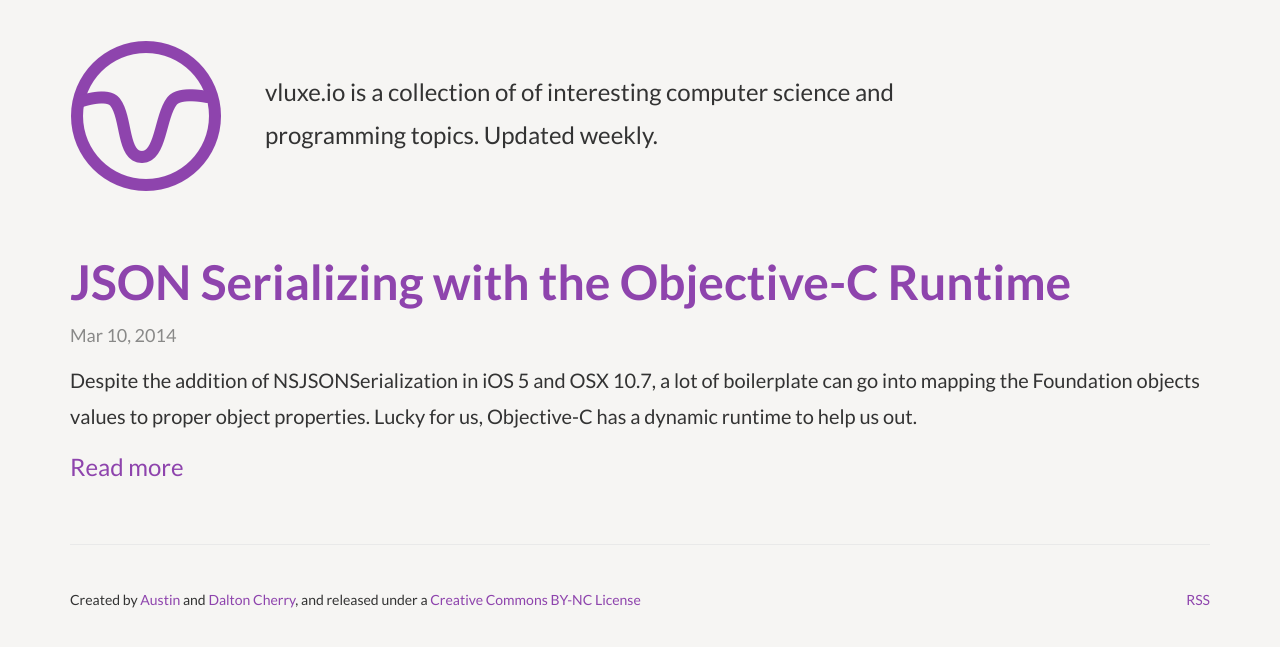
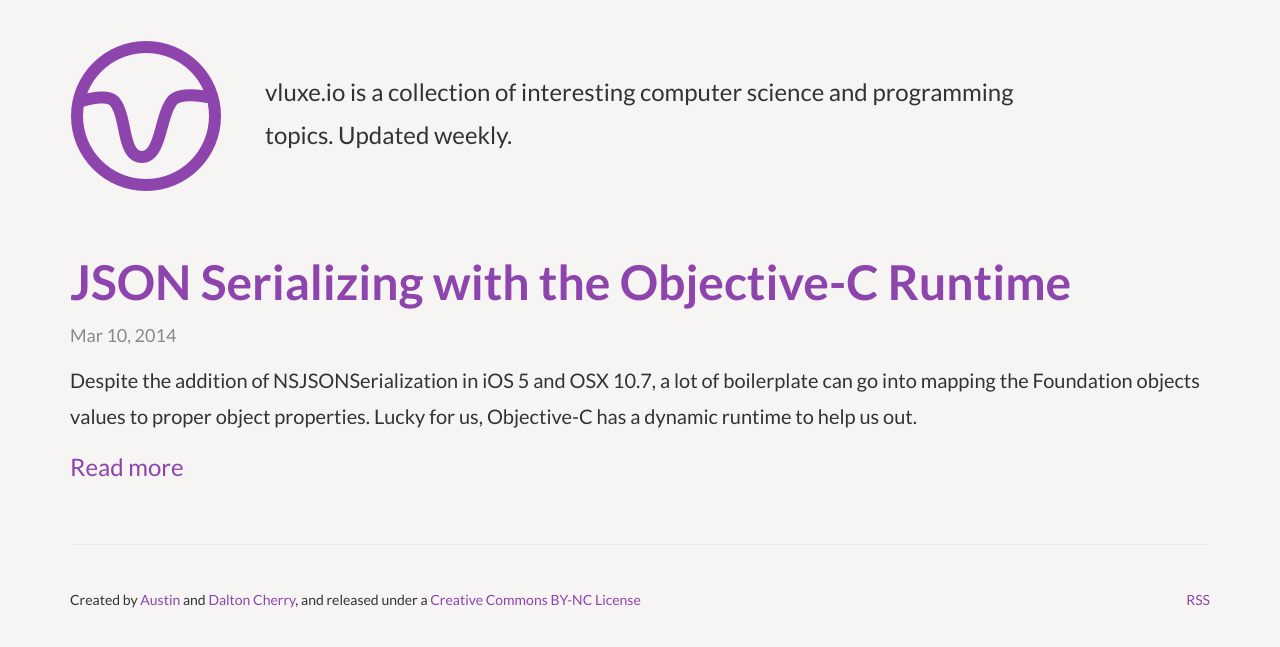
Before and after one commit to BasementKrew/revelation.io, a Jekyll site: the page built from index.html, in a window 1280 px wide. Shown: the top 647 px of the page. Built offline with Jekyll 4.4.1, drawn with Linux system fonts in a browser that asks for light colours; Markdown is read by kramdown in place of the engine named in the settings.

```diff
--- a/_config.yml
+++ b/_config.yml
@@ -2,5 +2,5 @@ name: vluxe.io
 markdown: redcarpet
 pygments: true
 permalink: none
-description:  vluxe.io is a collection of of interesting computer science and programming topics. Updated weekly.
+description:  vluxe.io is a collection of interesting computer science and programming topics. Updated weekly.
 url: http://vluxe.io
```
Also changed, not shown: assets/images/favicon.ico.
